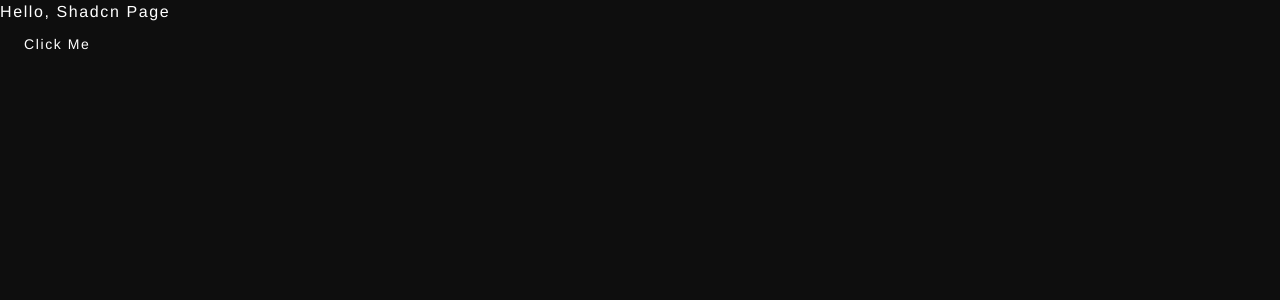
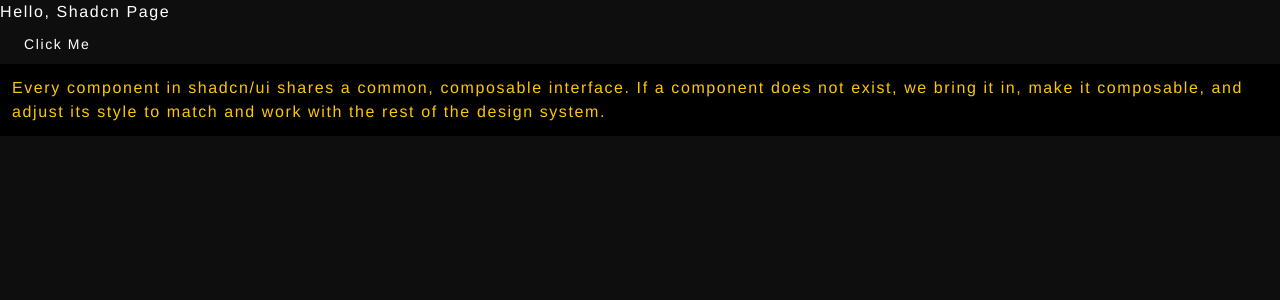
Before and after one commit to Dharmesh-yadavo/NextJs, a Next.js app in the folder nextjs_app/: page /shadcn in a window 1280 px wide. Shown: the top 300 px of the page. Built offline with nearby package versions, Linux system fonts and the light colour scheme; a web font is replaced by a local one.

Commit message:
cn() function in shadcn

```diff
--- a/nextjs_app/app/shadcn/page.js
+++ b/nextjs_app/app/shadcn/page.js
@@ -1,13 +1,27 @@
 import { Button } from "@/components/ui/button";
+import { cn } from "@/lib/utils";
 import Link from "next/link";
 
 const ShadcnPage = () => {
+  const isDarkMode = true;
   return (
     <div>
       <p className="text-white">Hello, Shadcn Page</p>
       <Button size="lg" variant="ghost" asChild={true}>
         <Link href="/">Click Me</Link>
       </Button>
+      <p
+        className={cn(
+          "px-2 py-1 bg-red text-white hover:bg-red-500",
+          "p-3 bg-black text-yellow-100",
+          !isDarkMode && "text-red-300",
+          { "text-yellow-400": isDarkMode }
+        )}
+      >
+        Every component in shadcn/ui shares a common, composable interface. If a
+        component does not exist, we bring it in, make it composable, and adjust
+        its style to match and work with the rest of the design system.
+      </p>
     </div>
   );
 };
```
